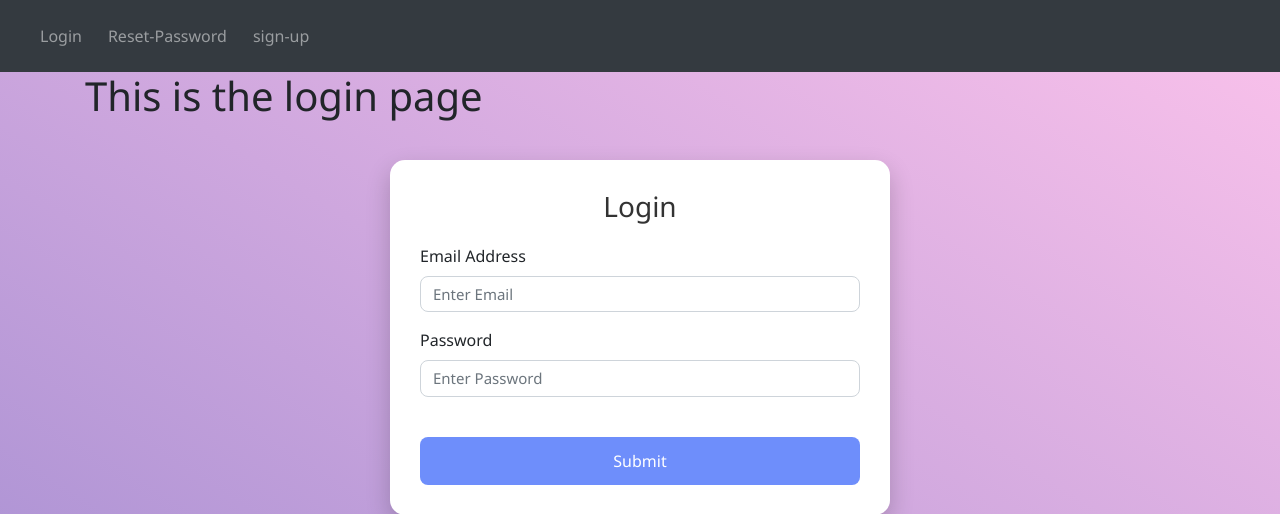
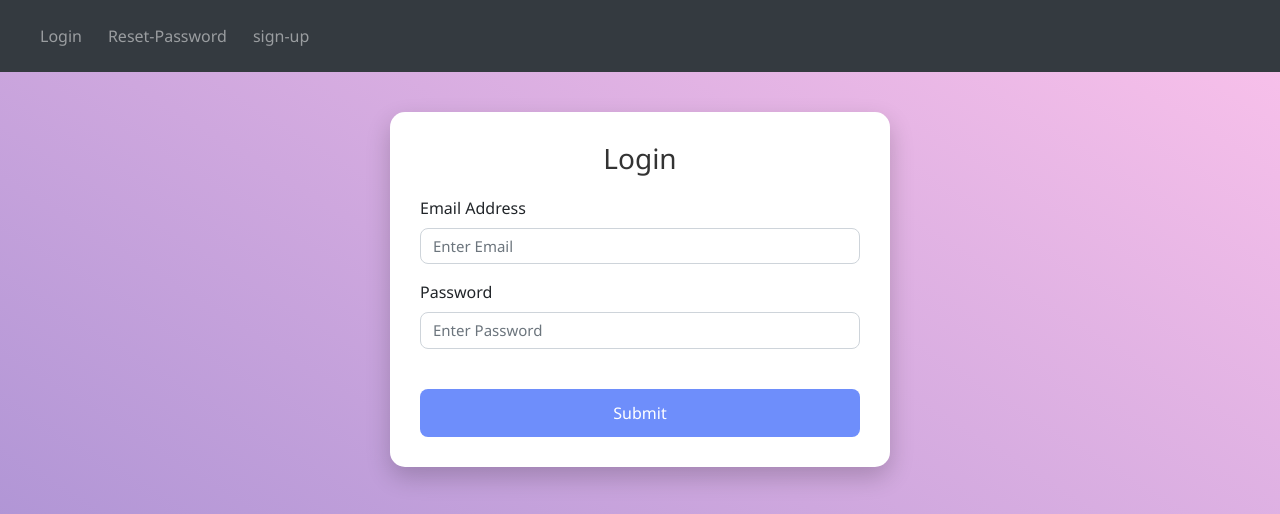
Before and after one commit to KaliyaVrajesh/NotesApp, a Flask app: page /login in a window 1280 px wide. Shown: the top 514 px of the page. Run offline with Flask 3, Linux system fonts and the light colour scheme; some libraries are stand-ins or nearby versions.

Commit message:
Update login.html

```diff
--- a/website/templates/login.html
+++ b/website/templates/login.html
@@ -2,7 +2,6 @@
 {%block title%}login{%endblock%}
 
 {% block content %}
-<h1>This is the login page</h1>
 <form method="POST">
     <h3 align = "center">Login</h3>
     <div class="form-group">
```
